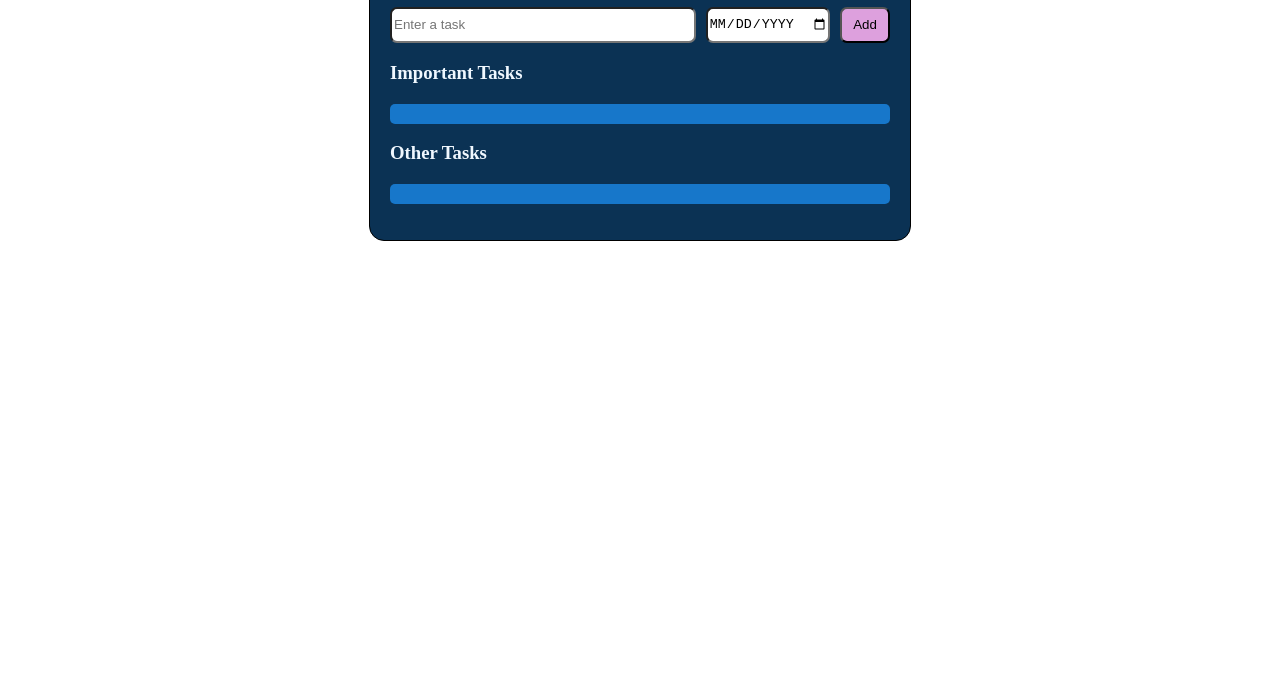
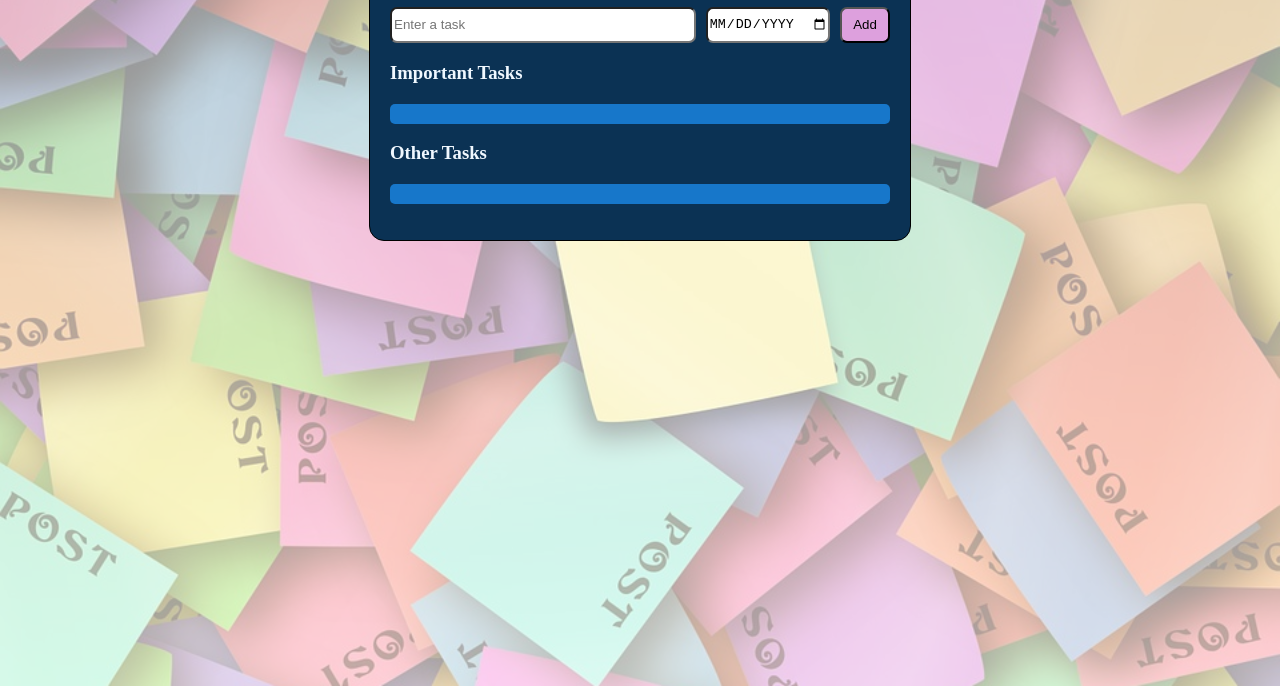
Before and after one commit to sumitkhandegar/To_do_list, a plain HTML site: page index.html in a window 1280 px wide. Shown: the part 114-800 px from the top of the page. Drawn offline with Linux system fonts and the light colour scheme.

Commit message:
To_do List Created

```diff
--- a/style.css
+++ b/style.css
@@ -1,5 +1,5 @@
 body{
-   background-image: url(bg);
+   background-image: url(bg.jpg);
    background-size: cover;
    backface-visibility: 50%;
    background-repeat: no-repeat;
```
